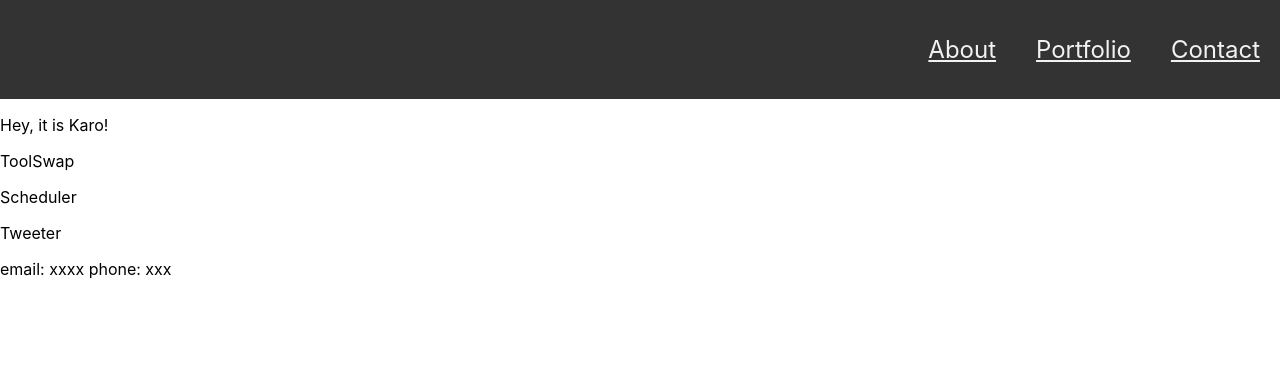
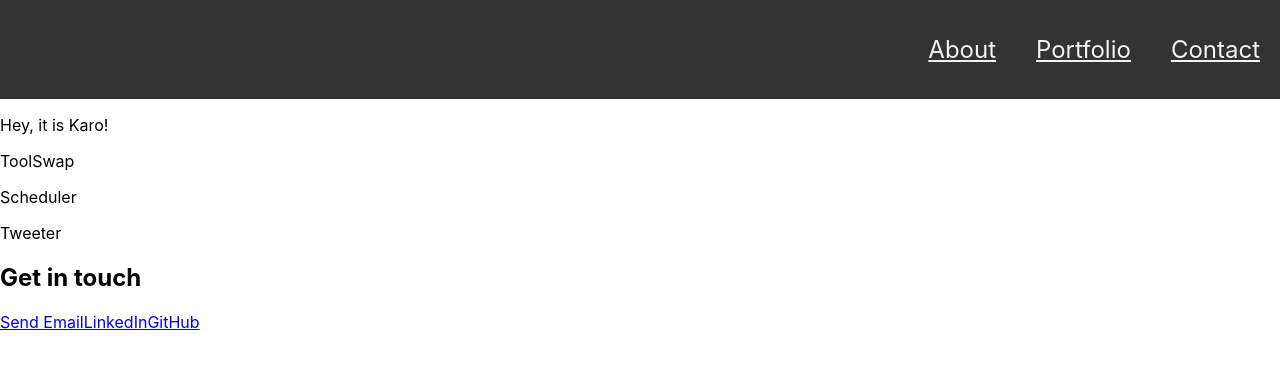
Before and after one commit to quackness/my-website, a React (Create React App) app in the folder client/: page / in a window 1280 px wide. Shown: the top 368 px of the page. Built offline with nearby package versions, Linux system fonts and the light colour scheme.

Commit message:
add contact info

```diff
--- a/client/src/components/Contact.jsx
+++ b/client/src/components/Contact.jsx
@@ -1,8 +1,10 @@
 export default function Contact () {
   return (
-    <div>
-      email: xxxx
-      phone: xxx
+    <div className="contact">
+      <h2>Get in touch</h2>
+      <a href="mailto:reddenkarolina@gmail.com">Send Email</a>
+      <a href="https://www.linkedin.com/in/karolina-redden/">LinkedIn</a>
+      <a href="https://github.com/quackness">GitHub</a>
     </div>
 
   )
```
